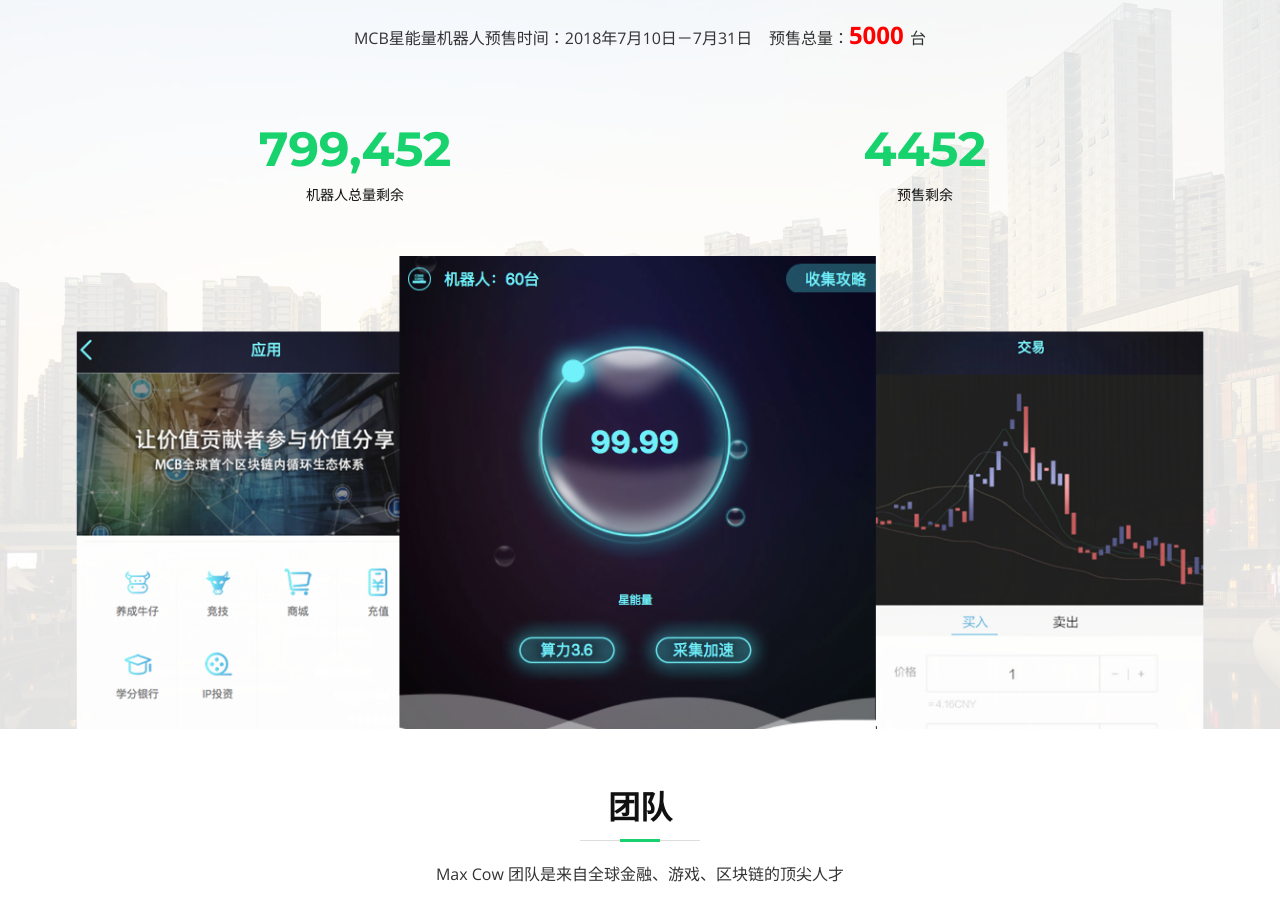
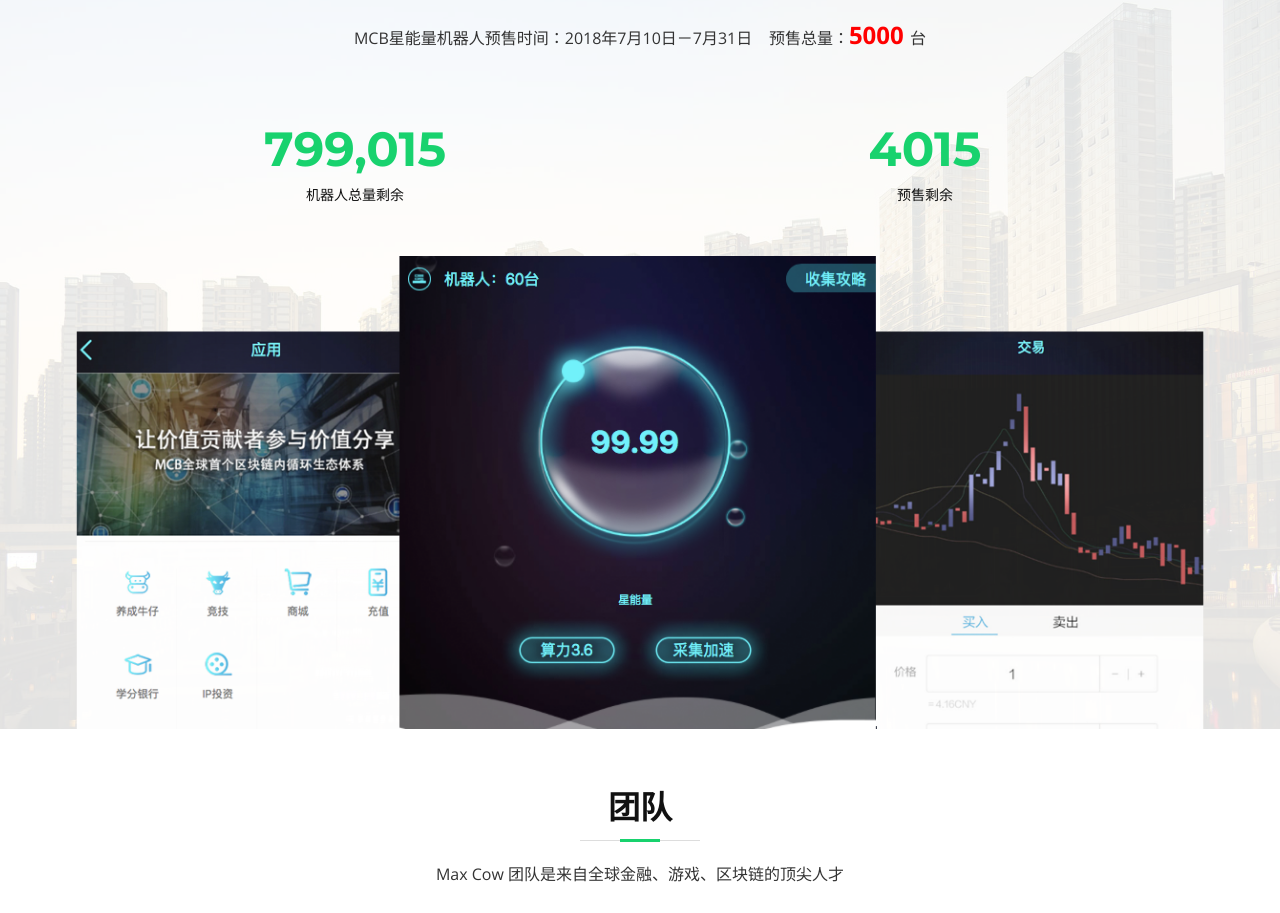
Before and after one commit to cowminer/cowbank.github.io, a plain HTML site: page index.html in a window 1280 px wide. Shown: the part 2764-3677 px from the top of the page. Drawn offline with nearby package versions, Linux system fonts and the light colour scheme; files whose address does not match are found by name.

Commit message:
Update index.html

```diff
--- a/index.html
+++ b/index.html
@@ -264,12 +264,12 @@ MCB是由英国企业MGF发展基金会联合全球多家区块链数字平台
         <div class="row counters">
 
   			<div class="col-lg-6 col-6 text-center">
-            <span data-toggle="">799,452</span>
+            <span data-toggle="">799,015</span>
             <p>机器人总量剩余</p>
   			</div>
 
           <div class="col-lg-6 col-6 text-center">
-            <span data-toggle="">4452</span>
+            <span data-toggle="">4015</span>
             <p>预售剩余</p>
   		  </div>
 
```
